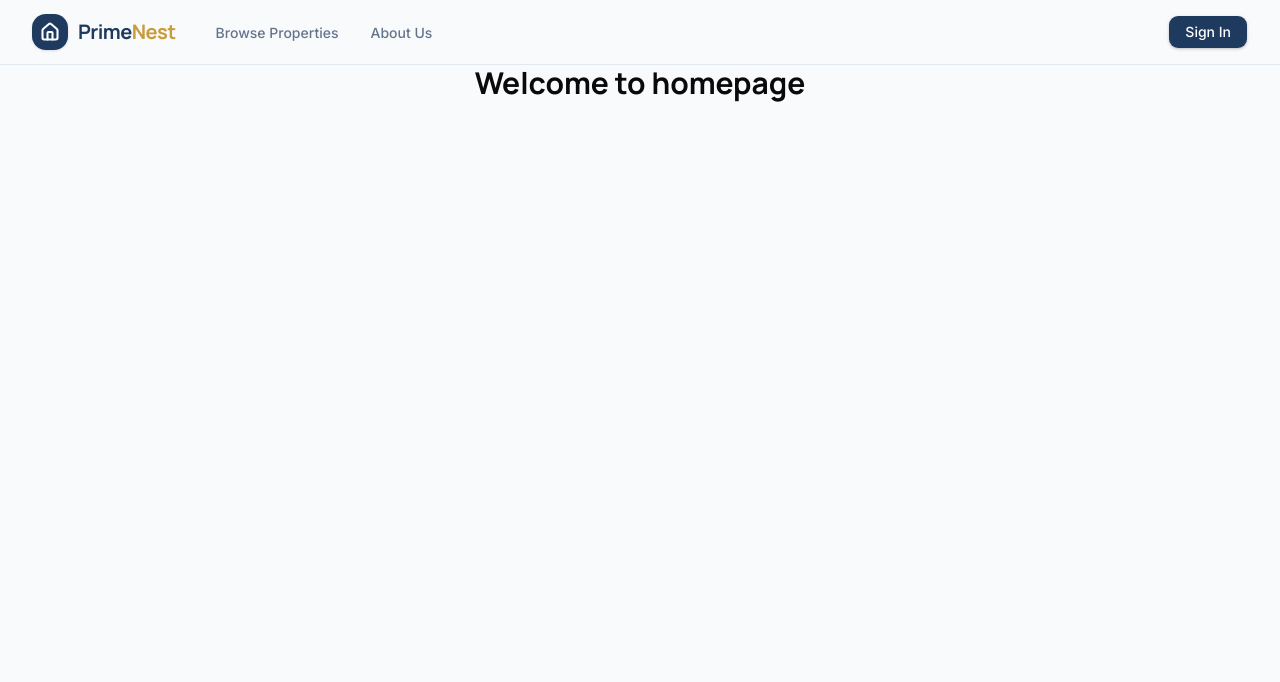
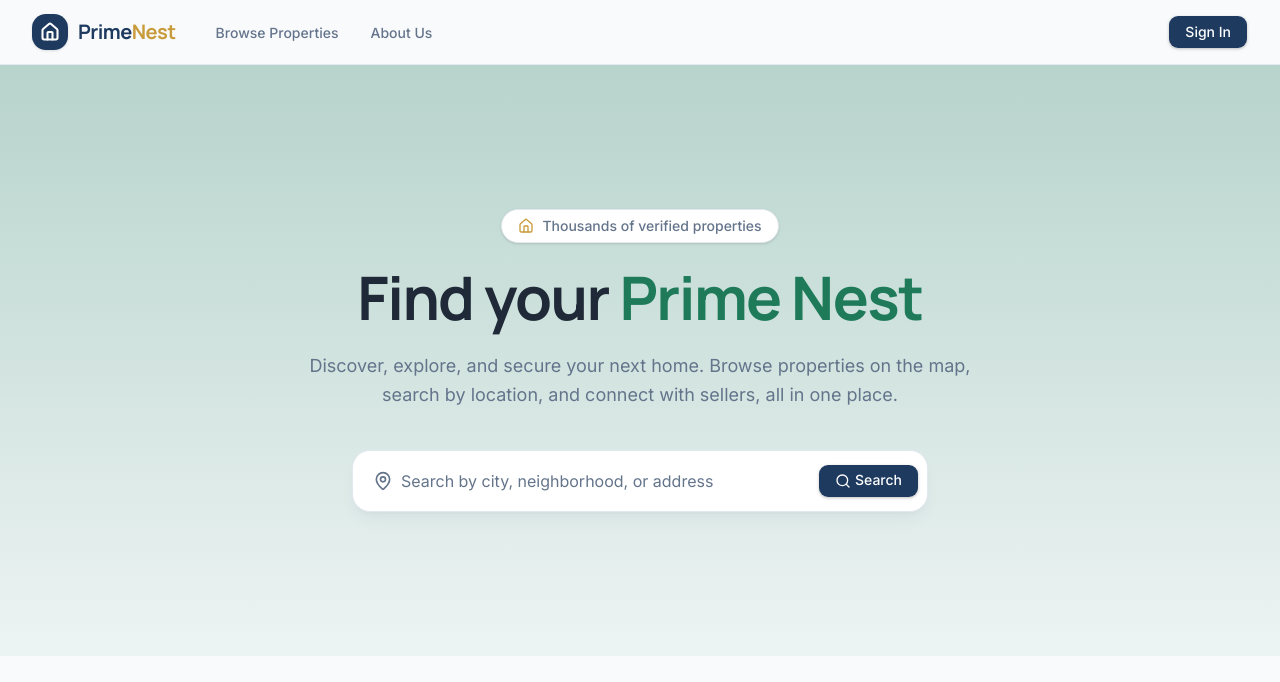
Before and after one commit to arafatYasir/PrimeNest, a React (Vite) app in the folder frontend/: page / in a window 1280 px wide. Shown: the top 682 px of the page. Built offline with nearby package versions, Linux system fonts and the light colour scheme.

Commit message:
Added hero section in homepage

```diff
--- /dev/null
+++ b/frontend/src/components/home/Hero.tsx
@@ -0,0 +1,49 @@
+import { Search, MapPin, Home } from "lucide-react";
+import { Button } from "@/components/ui/button";
+
+export default function Hero() {
+    return (
+        <section className="relative overflow-hidden bg-linear-to-t from-secondary/5 to-secondary/30">
+            <div className="mx-auto flex max-w-4xl flex-col items-center px-4 py-24 text-center sm:px-6 lg:py-36">
+                {/* ---- Badge ---- */}
+                <div className="mb-6 inline-flex items-center gap-2 rounded-full border border-border bg-card px-4 py-1.5 text-sm font-medium text-text-secondary shadow-sm">
+                    <Home className="h-4 w-4 text-accent" />
+                    Thousands of verified properties
+                </div>
+
+                <h1 className="font-heading text-4xl font-bold tracking-tight text-text sm:text-5xl lg:text-6xl">
+                    Find your{" "}
+                    <span className="text-secondary">
+                        Prime Nest
+                    </span>
+                </h1>
+
+                <p className="mt-6 max-w-2xl text-lg leading-relaxed text-text-secondary">
+                    Discover, explore, and secure your next home. Browse properties on the
+                    map, search by location, and connect with sellers, all in one place.
+                </p>
+
+                {/* ---- Search Bar ---- */}
+                <div className="mt-10 w-full max-w-xl">
+                    <div className="flex items-center gap-2 rounded-2xl border border-border bg-card p-2 shadow-lg shadow-primary/5 transition-shadow focus-within:shadow-xl focus-within:shadow-primary/10">
+                        <div className="flex flex-1 items-center gap-2 pl-3">
+                            <MapPin className="h-5 w-5 shrink-0 text-text-secondary" />
+                            <input
+                                type="text"
+                                placeholder="Search by city, neighborhood, or address"
+                                className="w-full bg-transparent py-2.5 text-base text-text placeholder:text-text-secondary focus:outline-none"
+                            />
+                        </div>
+                        <Button
+                            size="lg"
+                            className="cursor-pointer"
+                        >
+                            <Search className="h-4 w-4" />
+                            <span className="hidden sm:inline">Search</span>
+                        </Button>
+                    </div>
+                </div>
+            </div>
+        </section>
+    );
+}
--- a/frontend/src/pages/HomePage.tsx
+++ b/frontend/src/pages/HomePage.tsx
@@ -1,6 +1,11 @@
+import Hero from "@/components/home/Hero"
+
 const HomePage = () => {
     return (
-        <div className="text-3xl text-center font-bold font-heading">Welcome to homepage</div>
+        <>
+            {/* ---- Hero Section ---- */}
+            <Hero />
+        </>
     )
 }
 
```
